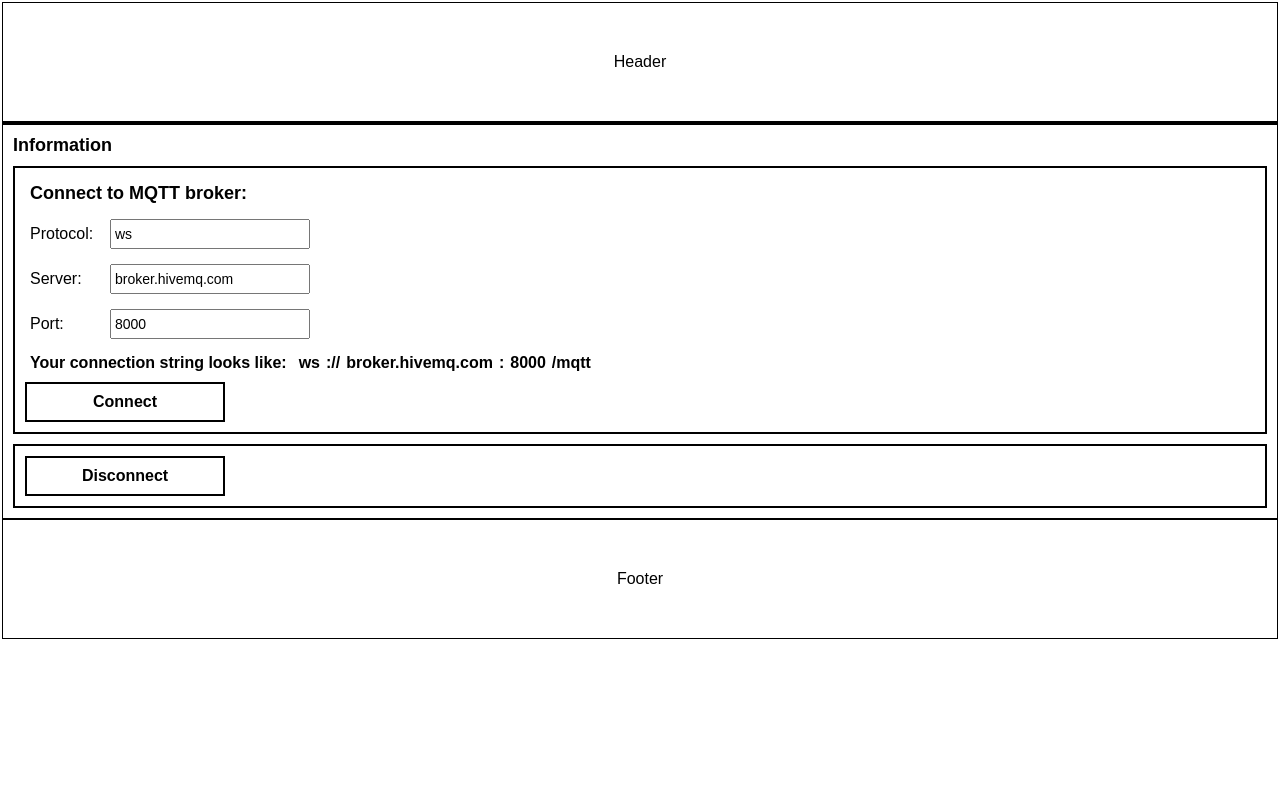
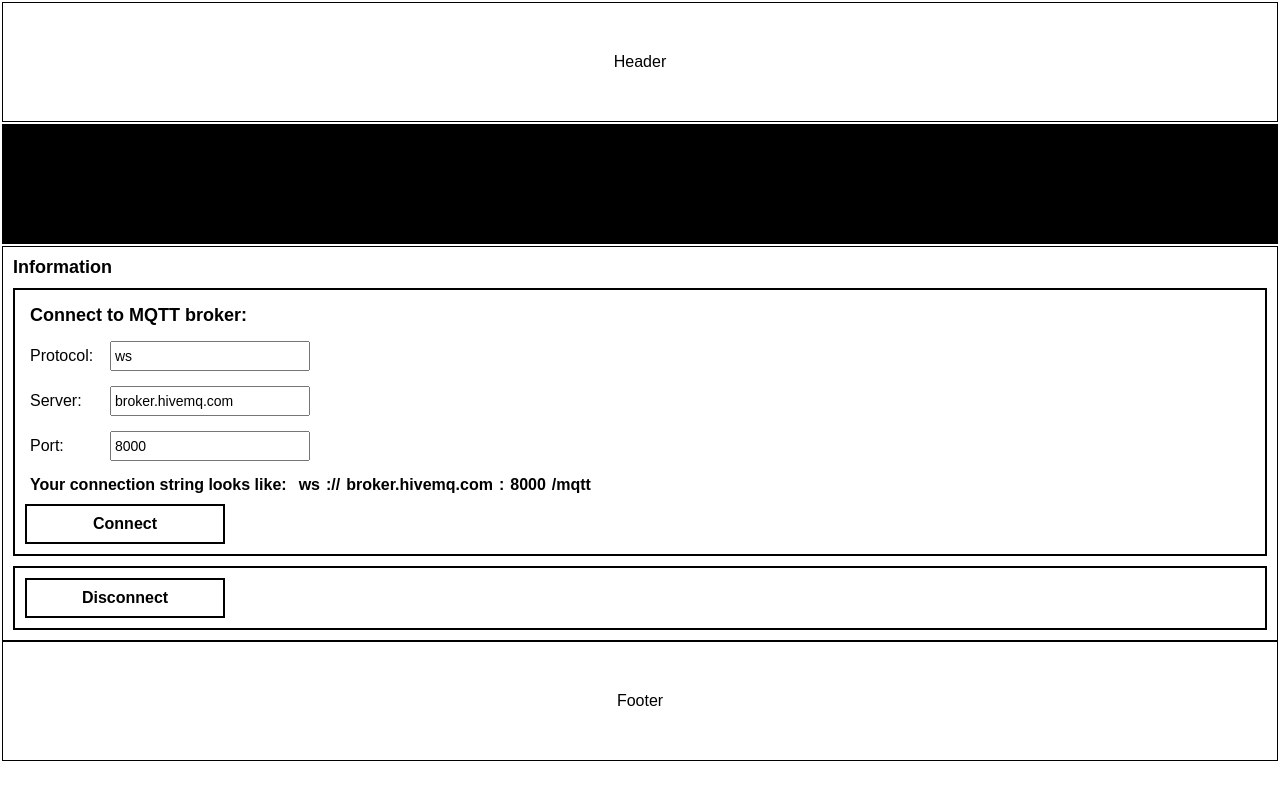
Before and after one commit to leobez/chat-mqtt, a React (Vite) app in the folder mqtt/: page / in a window 1280 px wide. Built offline with nearby package versions, Linux system fonts and the light colour scheme.

Commit message:
Css of feedback component

```diff
--- a/mqtt/src/components/Feedback/Feedback.module.css
+++ b/mqtt/src/components/Feedback/Feedback.module.css
@@ -0,0 +1,9 @@
+.feedback {
+    width: 100%;
+    height: 120px;
+    display: grid;
+    place-items: center;
+    margin: 2px 0px;
+    background-color: black;
+    color: white;
+}
--- a/mqtt/src/components/Feedback/Feedback.tsx
+++ b/mqtt/src/components/Feedback/Feedback.tsx
@@ -7,11 +7,11 @@ const Feedback = () => {
     const {message} = useContext(MessageContext)
 
     return (
-        <div>
+        <div className={styles.feedback}>
 
             {message.length > 0 &&
                 <div className='feedbackMessage'>
-                    <h2>{message}</h2>
+                    <h1>{message}</h1>
                 </div>
             }
 
```
